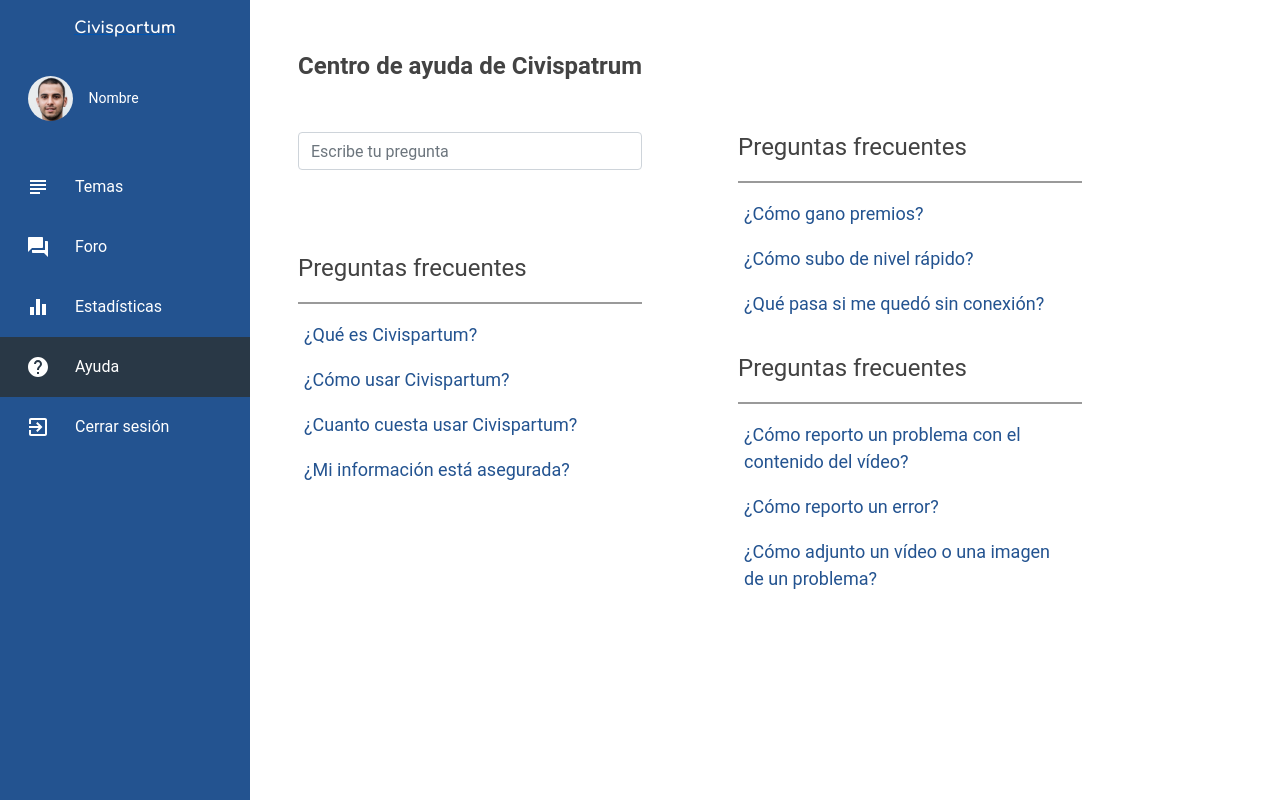
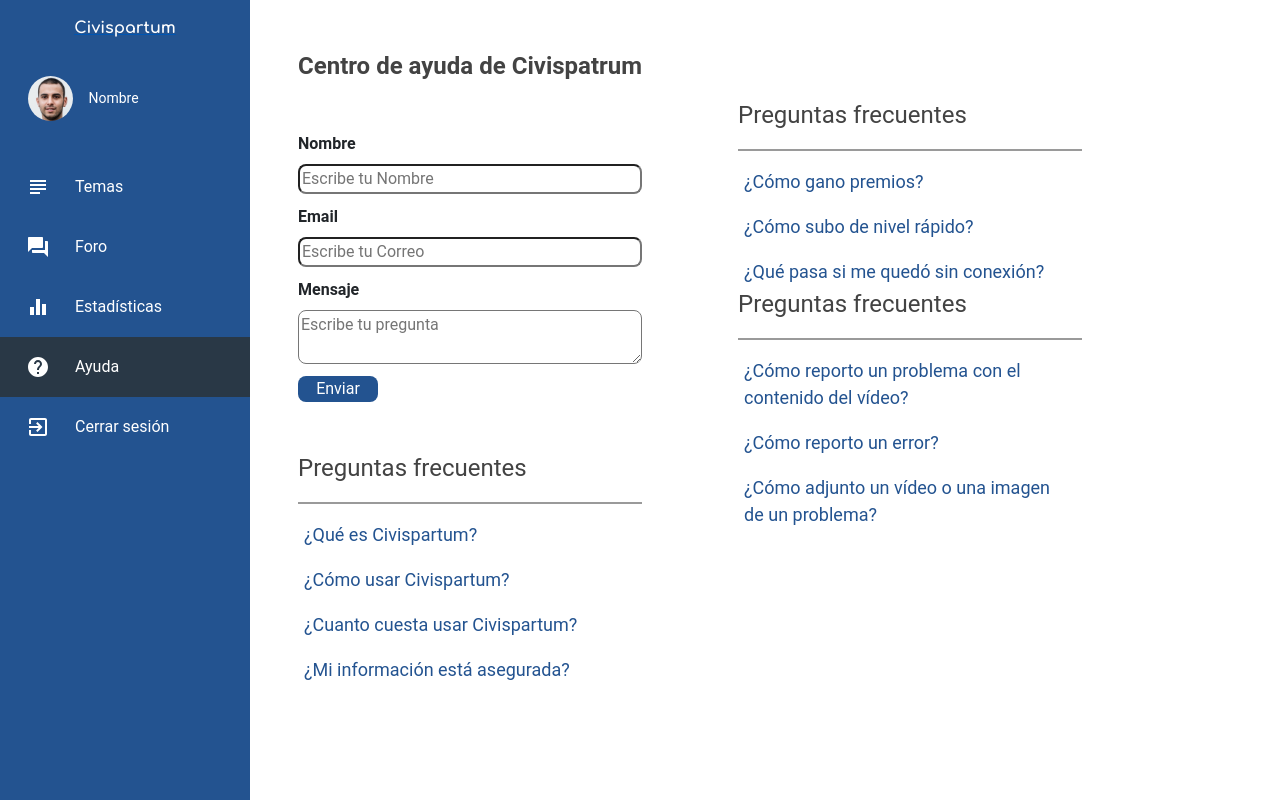
Before and after one commit to srGironR/Civispartum, a React (Create React App) app: page /Ayuda in a window 1280 px wide. Built offline with nearby package versions, Linux system fonts and the light colour scheme.

Commit message:
Componente para enviar un mensaje a traves de emailjs

```diff
--- a/package.json
+++ b/package.json
@@ -11,6 +11,7 @@
     "bootstrap": "^4.6.0",
     "canvasjs": "^1.8.3",
     "canvasjs-react-charts": "^1.0.5",
+    "emailjs-com": "^2.6.4",
     "react": "^17.0.1",
     "react-bootstrap": "^1.5.2",
     "react-dom": "^17.0.1",
--- /dev/null
+++ b/src/components/help/email.css
@@ -0,0 +1,39 @@
+.o-email-container{
+    display:flex;
+    flex-direction: column;
+}
+
+.contact-form{
+    display:flex;
+    flex-direction: column;
+}
+
+.o-item-input{
+    display:flex;
+    margin-bottom: .7rem;
+    border-radius: .5rem;
+}
+
+.o-title-email{
+    display:flex;
+    justify-content: left;
+    font-weight: 600;
+}
+.o-input-email{
+    display: flex;
+    width: 5rem;
+    background-color:  #235390;
+    color:white;
+    border-radius: .5rem;
+    border:none;
+}
+
+.o-input-email:hover{
+    display: flex;
+    width: 5rem;
+    background-color: rgb(214, 214, 214);
+    color: #235390;
+    border-radius: .5rem;
+    border: black;
+    border-width: 5px;
+}
--- /dev/null
+++ b/src/components/help/email.js
@@ -0,0 +1,38 @@
+import React from 'react';
+import emailjs from 'emailjs-com';
+import "./email.css";
+
+function Email() {
+
+    function sendEmail(e) {
+        e.preventDefault();
+
+        emailjs.sendForm('service_3nzuy98', 'template_zvnyotj', e.target, 'user_mkYW0C88rMN6ewelPuFHl')
+          .then((result) => {
+              console.log(result.text);
+          }, (error) => {
+              console.log(error.text);
+          });
+          e.target.reset();
+      }
+
+    return (
+        <div className = "o-email-container">
+            <form className="contact-form" onSubmit={sendEmail}>
+
+                <label className="o-title-email">Nombre</label>
+                <input type="text" name="name" placeHolder="Escribe tu Nombre" className ="o-item-input"/>
+
+                <label className="o-title-email">Email</label>
+                <input type="email" name="email" placeHolder="Escribe tu Correo" className ="o-item-input"/>
+
+                <label className="o-title-email">Mensaje</label>
+                <textarea name="message" placeholder="Escribe tu pregunta" className ="o-item-input"/>
+
+                <input type="submit" value="Enviar" className="o-input-email"/>
+            </form>
+        </div>
+    )
+}
+
+export default Email
--- a/src/components/help/help.css
+++ b/src/components/help/help.css
@@ -33,7 +33,7 @@
     text-align: start;
     font-size: 24px;
     color: #434343;
-    margin-top: 2rem;
+    margin-top: 0rem;
 }
 .bar{
     width: 344px;
--- a/src/components/help/help.js
+++ b/src/components/help/help.js
@@ -3,6 +3,7 @@
 import "../help/help.css"
 import {useState} from 'react';
 import Modal from 'react-bootstrap/Modal';
+import Email from "./email.js"
 
 export default function Help(){
     const [showFirst, setShowFirst] = useState(false);
@@ -24,7 +25,7 @@
         <div className="Fcontent">
             <div className="Search">
                 <b className="Help-title">Centro de ayuda de Civispatrum</b>
-                <input className="form-control" id="Sbar" type="text" placeholder="Escribe tu pregunta" aria-label="Search" />
+                <Email/>
             </div>
                 <div className="FAsks">
                     <p className="FAks-title">Preguntas frecuentes</p>
```
Also changed, not shown: 1 other file (tests, documents, lock files or other folders).
